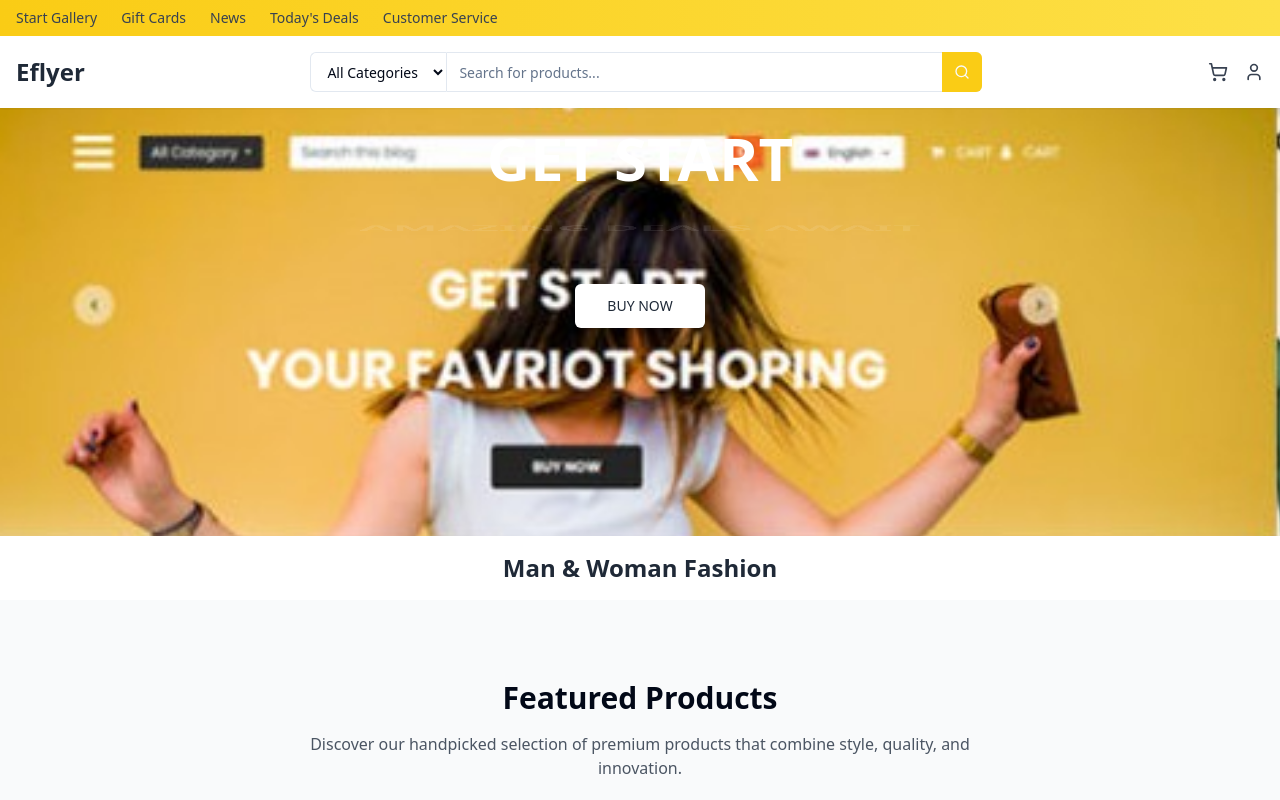
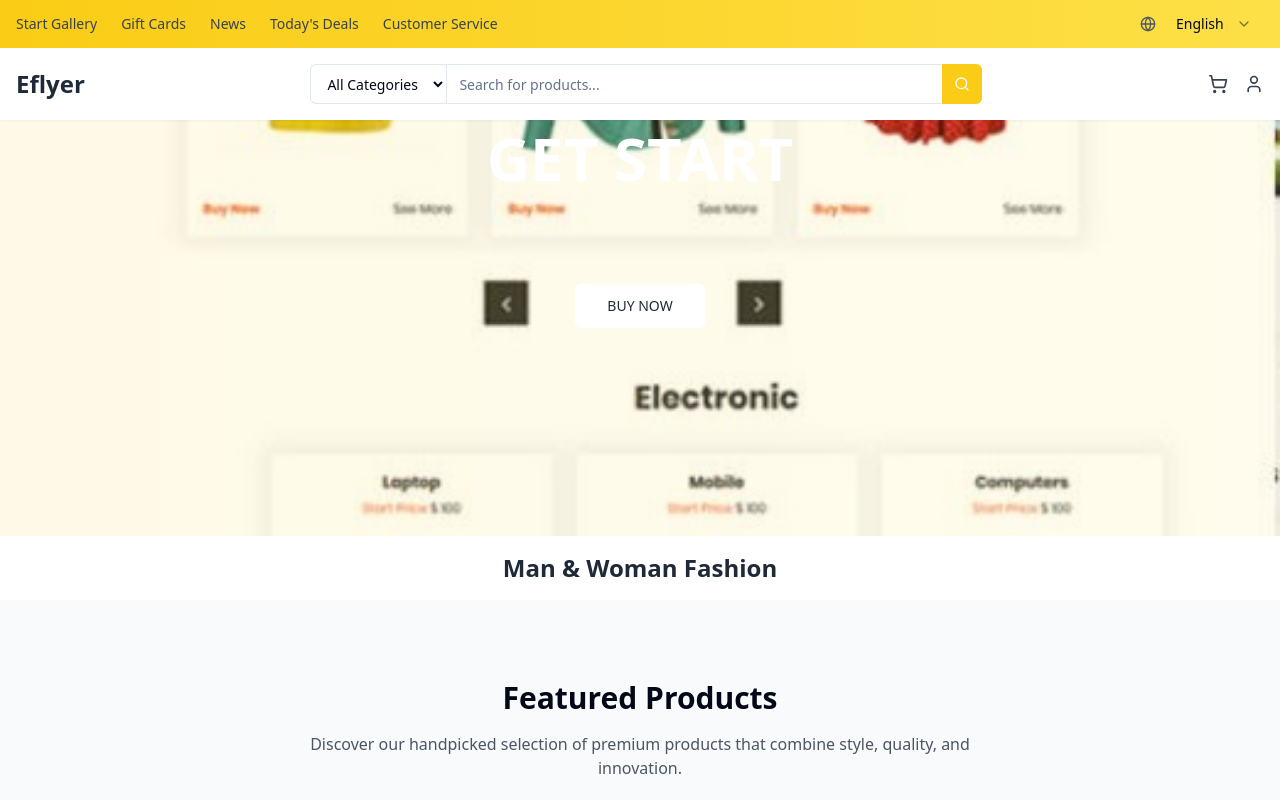
Before and after one commit to Headup95/flip-shop-glow, a React (Vite) app: page / in a window 1280 px wide. Shown: the top 800 px of the page. Built offline with nearby package versions, Linux system fonts and the light colour scheme.

Commit message:
Add language changer and header changes
Implement language selection and update header image.

```diff
--- a/src/components/HeroSection.tsx
+++ b/src/components/HeroSection.tsx
@@ -8,9 +8,9 @@ const HeroSection = () => {
     <div className="relative min-h-[600px] bg-gradient-to-r from-yellow-400 to-yellow-300 overflow-hidden">
       <div className="absolute inset-0">
         <img
-          src="/lovable-uploads/644e95de-9299-4f05-abe4-dd1e584a39a7.png"
-          alt="Hero background"
-          className="w-full h-full object-cover"
+          src="/lovable-uploads/fa21ed82-9ca4-4c70-85a1-acf9101006e6.png"
+          alt="Fashion Collection"
+          className="w-full h-full object-cover opacity-90"
         />
       </div>
 
--- /dev/null
+++ b/src/components/LanguageSwitcher.tsx
@@ -0,0 +1,33 @@
+
+import React from 'react';
+import {
+  Select,
+  SelectContent,
+  SelectItem,
+  SelectTrigger,
+  SelectValue,
+} from "./ui/select"
+import { Globe } from 'lucide-react';
+
+const LanguageSwitcher = () => {
+  const [language, setLanguage] = React.useState('en');
+
+  return (
+    <div className="flex items-center gap-2">
+      <Globe className="h-4 w-4 text-gray-600" />
+      <Select value={language} onValueChange={setLanguage}>
+        <SelectTrigger className="w-[100px] h-8 text-sm bg-transparent border-none hover:bg-gray-100">
+          <SelectValue placeholder="Language" />
+        </SelectTrigger>
+        <SelectContent>
+          <SelectItem value="en">English</SelectItem>
+          <SelectItem value="es">Español</SelectItem>
+          <SelectItem value="fr">Français</SelectItem>
+          <SelectItem value="de">Deutsch</SelectItem>
+        </SelectContent>
+      </Select>
+    </div>
+  );
+};
+
+export default LanguageSwitcher;
--- a/src/components/Navbar.tsx
+++ b/src/components/Navbar.tsx
@@ -4,6 +4,7 @@ import { Link } from 'react-router-dom';
 import { Button } from './ui/button';
 import { ShoppingCart, User, Search, Menu } from 'lucide-react';
 import { Input } from './ui/input';
+import LanguageSwitcher from './LanguageSwitcher';
 
 const Navbar: React.FC = () => {
   const [isScrolled, setIsScrolled] = useState(false);
@@ -29,7 +30,6 @@ const Navbar: React.FC = () => {
       <div className="bg-gradient-to-r from-yellow-400 to-yellow-300 py-2">
         <div className="container mx-auto px-4">
           <div className="flex items-center justify-between">
-            {/* Top bar links */}
             <div className="hidden md:flex space-x-6 text-sm text-gray-700">
               <Link to="/" className="hover:text-gray-900">Start Gallery</Link>
               <Link to="/gift-cards" className="hover:text-gray-900">Gift Cards</Link>
@@ -37,6 +37,7 @@ const Navbar: React.FC = () => {
               <Link to="/today-deals" className="hover:text-gray-900">Today's Deals</Link>
               <Link to="/customer-service" className="hover:text-gray-900">Customer Service</Link>
             </div>
+            <LanguageSwitcher />
           </div>
         </div>
       </div>
```
Also changed, not shown: public/lovable-uploads/fa21ed82-9ca4-4c70-85a1-acf9101006e6.png (added).
